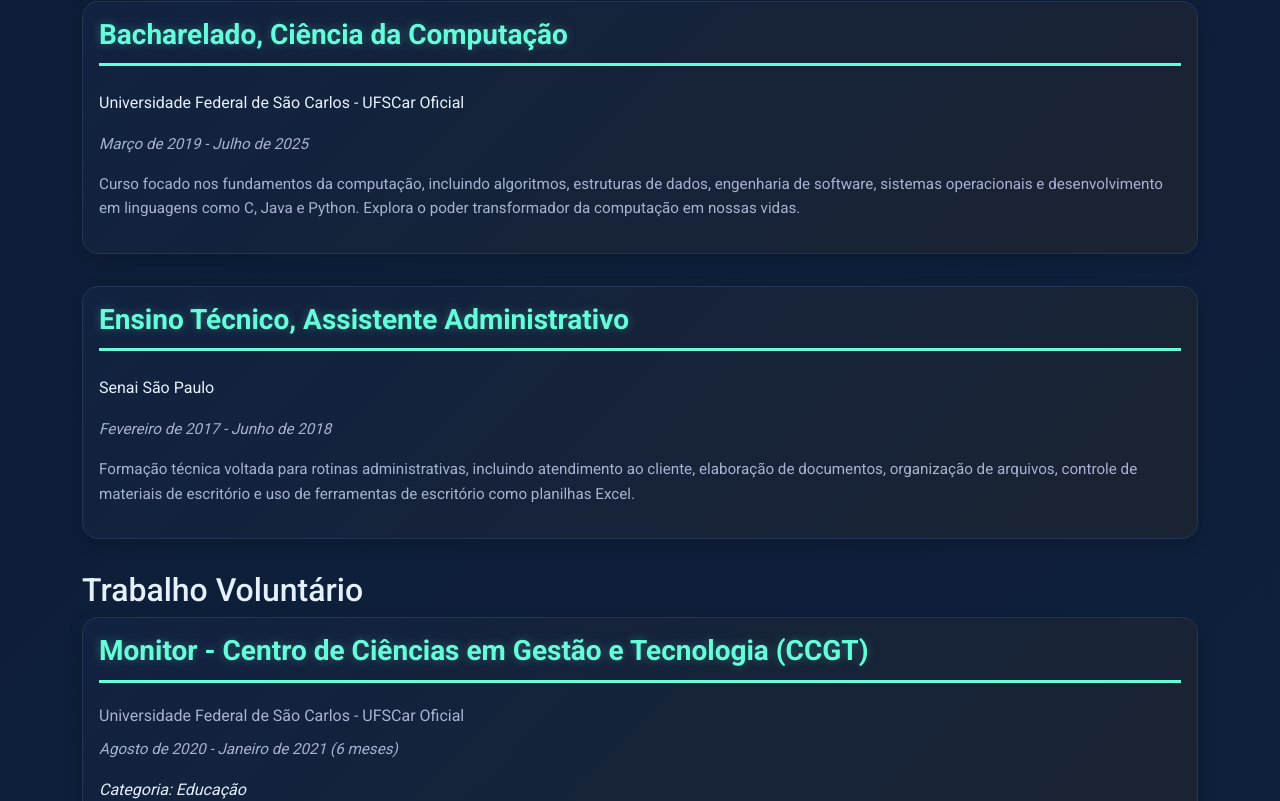
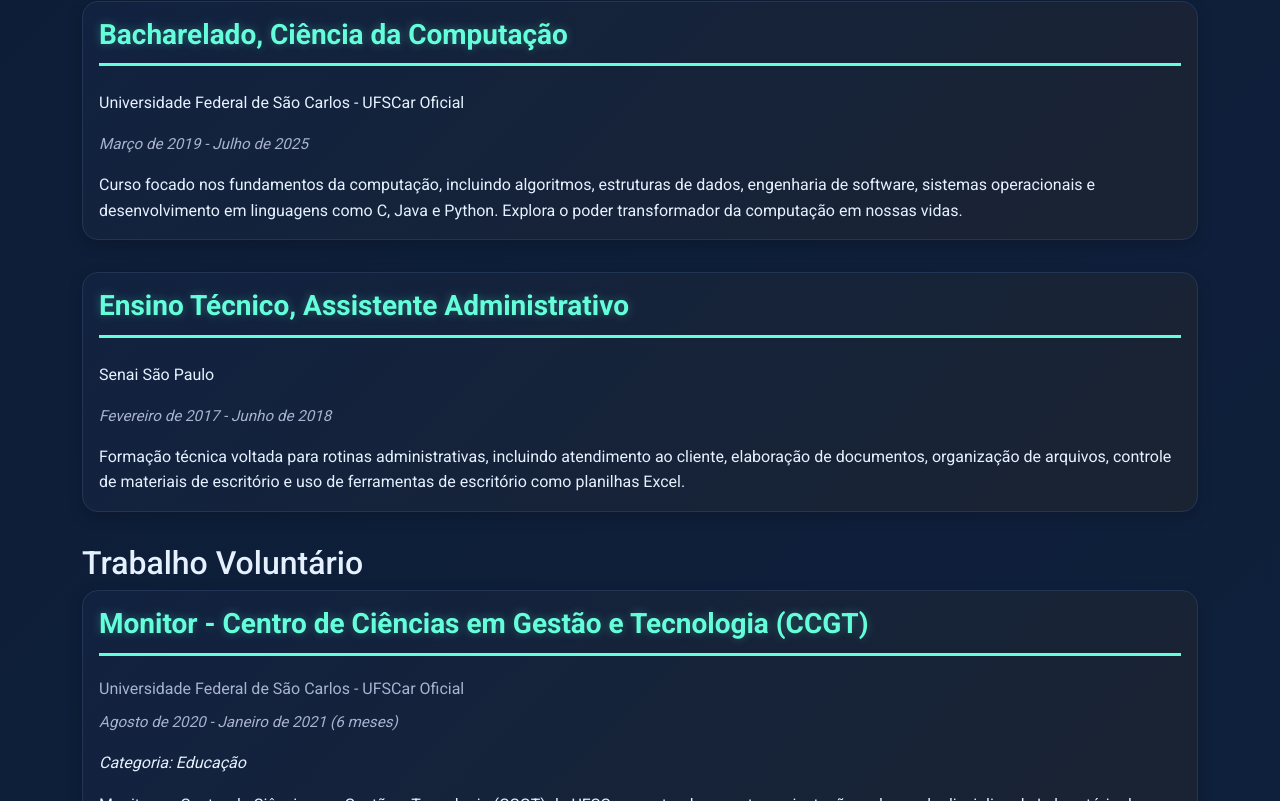
Before and after one commit to Guitarrinha/portifolio, a plain HTML site: page index.html in a window 1280 px wide. Shown: the part 4303-5104 px from the top of the page. Drawn offline with nearby package versions, Linux system fonts and the light colour scheme.

Commit message:
Atualização das descrições dos cursos no portfólio e remoção de estilo desnecessário para melhor consistência visual.

```diff
--- a/index.html
+++ b/index.html
@@ -225,7 +225,7 @@
                         <h3 class="card-title">Bacharelado, Ciência da Computação</h3>
                         <p class="card-text">Universidade Federal de São Carlos - UFSCar Oficial</p>
                         <p class="date"> Março de 2019 - Julho de 2025</p>
-                        <p class="course-description">
+                        <p class="card-text">
                             Curso focado nos fundamentos da computação, incluindo algoritmos, estruturas de dados, engenharia de software, sistemas operacionais e desenvolvimento em linguagens como C, Java e Python. Explora o poder transformador da computação em nossas vidas.
                         </p>
                     </div>
@@ -235,7 +235,7 @@
                         <h3 class="card-title">Ensino Técnico, Assistente Administrativo</h3>
                         <p class="card-text">Senai São Paulo</p>
                         <p class="date">Fevereiro de 2017 - Junho de 2018</p>
-                        <p class="course-description">
+                        <p class="card-text">
                             Formação técnica voltada para rotinas administrativas, incluindo atendimento ao cliente, elaboração de documentos, organização de arquivos, controle de materiais de escritório e uso de ferramentas de escritório como planilhas Excel.
                         </p>
                     </div>
--- a/style.css
+++ b/style.css
@@ -208,13 +208,6 @@
     margin-bottom: 1rem;
 }
 
-.course-description { /* NOVO ESTILO ADICIONADO */
-    font-size: 0.95rem;
-    color: #a8b2d1; /* Cor de texto suave, consistente com .date e .text-muted */
-    margin-top: 0.75rem;
-    line-height: 1.6;
-}
-
 .skills-list .badge {
     background: linear-gradient(135deg, #233554 0%, #1a2332 100%);
     color: #64ffda;
```
